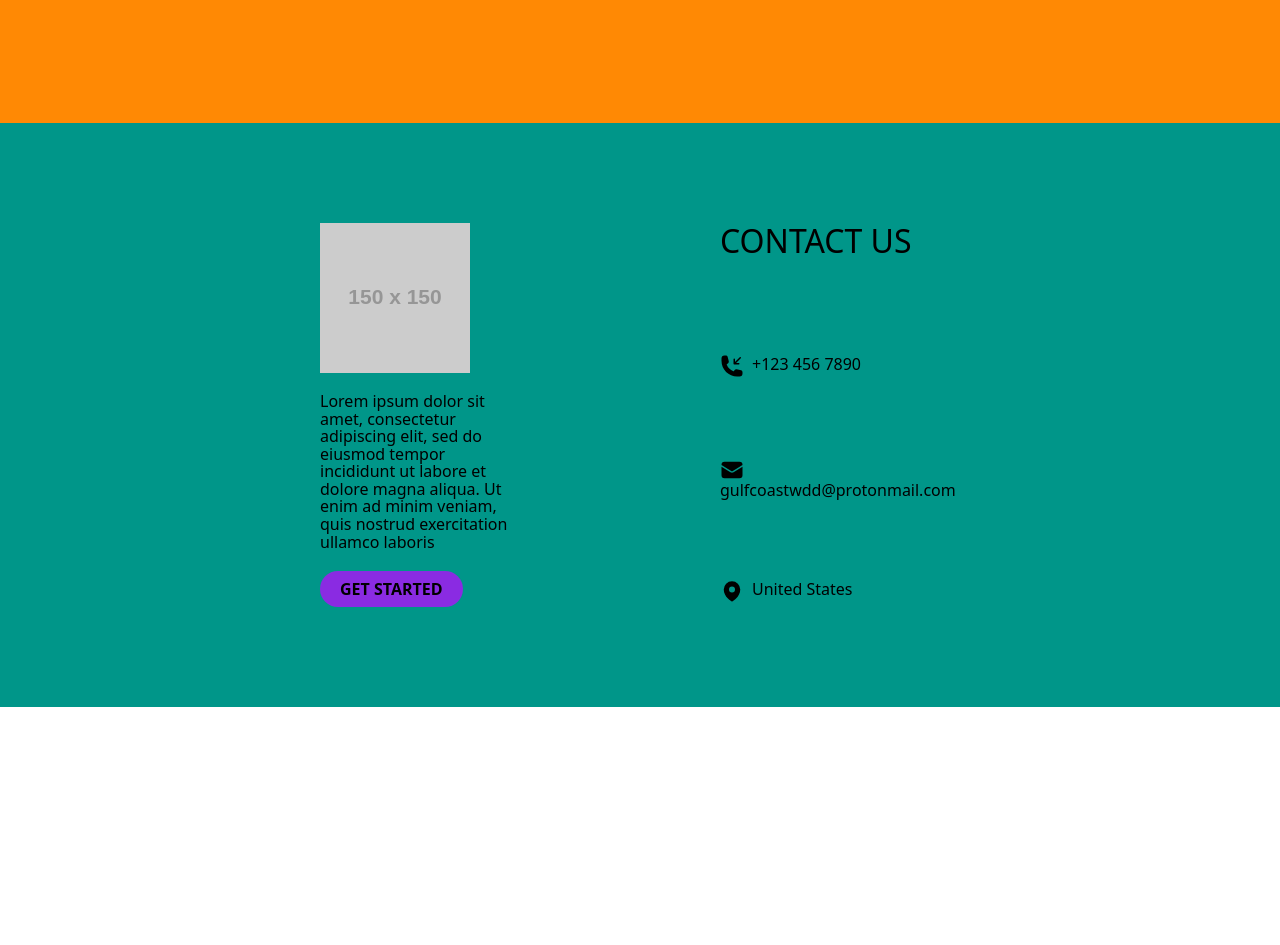
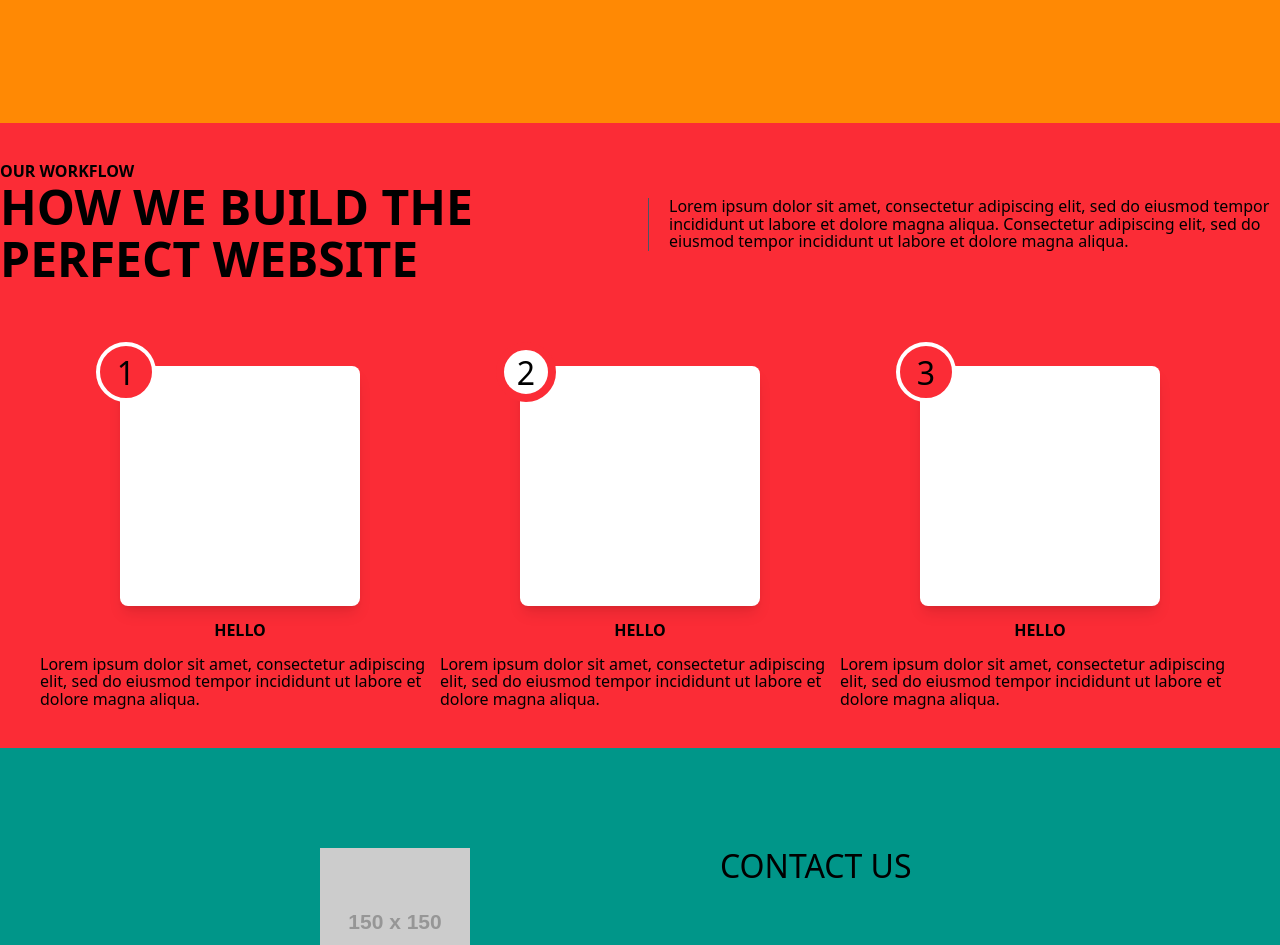
Before and after one commit to britt-young/GulfCoastWDD, a React (Vite) app: page /About in a window 1280 px wide. Shown: the part 1880-2825 px from the top of the page. Before the commit the page ends 2587 px from the top, so only its background shows below. Built offline with nearby package versions, Linux system fonts and the light colour scheme.

Commit message:
workflow component and stepper component add

```diff
--- /dev/null
+++ b/src/Components/FlowStepper.jsx
@@ -0,0 +1,52 @@
+import React from "react";
+
+const FlowStepper = () => {
+  return (
+    <div className="flex-col flex lg:flex-row mx-10">
+      {/* Step1 */}
+      <div className="flex flex-col items-center mx-auto lg:max-w-7xl gap-4 py-10 lg:px-0 px-5">
+        <div className="relative">
+          <div className="lg:h-60 h-30 w-30 lg:w-60 bg-white shadow-lg rounded-lg overflow-hidden px-6 py-4"></div>
+          <span className="absolute lg:h-15 h-10 w-10 lg:w-15 rounded-full bg-red-500 border-4 border-white -top-6 -left-6 text-center justify-center flex items-center">
+            <h3>1</h3>
+          </span>
+        </div>
+        <h4>hello</h4>
+        <p className="text-gray-700 text-base">
+          Lorem ipsum dolor sit amet, consectetur adipiscing elit, sed do
+          eiusmod tempor incididunt ut labore et dolore magna aliqua.
+        </p>
+      </div>
+      {/* Step2 */}
+      <div className="flex flex-col items-center mx-auto lg:max-w-7xl gap-4 py-10 lg:px-0 px-5">
+        <div className="relative">
+          <div className="lg:h-60 h-30 w-30 lg:w-60 bg-white shadow-lg rounded-lg overflow-hidden px-6 py-4"></div>
+          <span className="absolute lg:h-15 h-10 w-10 lg:w-15 rounded-full bg-white border-8 border-red-500 -top-6 -left-6 text-center justify-center flex items-center">
+            <h3>2</h3>
+          </span>
+        </div>
+        <h4>hello</h4>
+        <p className="text-gray-700 text-base">
+          Lorem ipsum dolor sit amet, consectetur adipiscing elit, sed do
+          eiusmod tempor incididunt ut labore et dolore magna aliqua.
+        </p>
+      </div>
+      {/* Step3 */}
+      <div className="flex flex-col items-center mx-auto lg:max-w-7xl gap-4 py-10 lg:px-0 px-5">
+        <div className="relative">
+          <div className="lg:h-60 h-30 w-30 lg:w-60 bg-white shadow-lg rounded-lg overflow-hidden px-6 py-4"></div>
+          <span className="absolute lg:h-15 h-10 w-10 lg:w-15 rounded-full bg-red-500 border-4 border-white -top-6 -left-6 text-center justify-center flex items-center">
+            <h3>3</h3>
+          </span>
+        </div>
+        <h4>hello</h4>
+        <p className="text-gray-700 text-base">
+          Lorem ipsum dolor sit amet, consectetur adipiscing elit, sed do
+          eiusmod tempor incididunt ut labore et dolore magna aliqua.
+        </p>
+      </div>
+    </div>
+  );
+};
+
+export default FlowStepper;
--- a/src/Components/ServiceCards.jsx
+++ b/src/Components/ServiceCards.jsx
@@ -8,7 +8,7 @@ const ServiceCards = () => {
     <div className="relative isolate bg-white px-6 py-24 sm:py-32 lg:px-8">
       <div className="mx-auto max-w-7xl flex flex-col items-center justify-center py-5">
         <h4 className="">what we offer</h4>
-        <h2 className="text-center text-3xl font-bold">Our Services</h2>
+        <h2 className="text-center">Our Services</h2>
         <p className="mt-5 lg:w-200 mx-5">
           Lorem ipsum dolor sit amet, consectetur adipiscing elit, sed do
           eiusmod tempor incididunt ut labore et dolore magna aliqua. Ut enim ad
--- /dev/null
+++ b/src/Components/Workflow.jsx
@@ -0,0 +1,26 @@
+import React from "react";
+import FlowStepper from "./FlowStepper";
+
+const Workflow = () => {
+  return (
+    <div className="bg-red-500 flex flex-col">
+      <div className="mx-auto max-w-7xl grid grid-cols-1 lg:grid-cols-2 gap-4 py-10 lg:px-0 px-5">
+        <div className="h-full">
+          <h4 className="">Our Workflow</h4>
+          <h2 className="font-bold">How we build the perfect website</h2>
+        </div>
+        <div className="flex items-center justify-start">
+          <p className="border-t-1 lg:border-t-0 lg:border-l-1 border-l-0 border-gray-600 lg:pl-5 lg:pt-0 pt-5">
+            Lorem ipsum dolor sit amet, consectetur adipiscing elit, sed do
+            eiusmod tempor incididunt ut labore et dolore magna aliqua.
+            Consectetur adipiscing elit, sed do eiusmod tempor incididunt ut
+            labore et dolore magna aliqua.
+          </p>
+        </div>
+      </div>
+      <FlowStepper />
+    </div>
+  );
+};
+
+export default Workflow;
--- a/src/pages/About.jsx
+++ b/src/pages/About.jsx
@@ -1,12 +1,14 @@
 import React from 'react'
 import AboutHeader from '../Components/AboutHeader'
 import Bio from '../Components/Bio'
+import Workflow from '../Components/Workflow'
 
 const About = () => {
   return (
     <div className="min-h-screen">
       <AboutHeader />
       <Bio />
+      <Workflow />
     </div>
   )
 }
```
